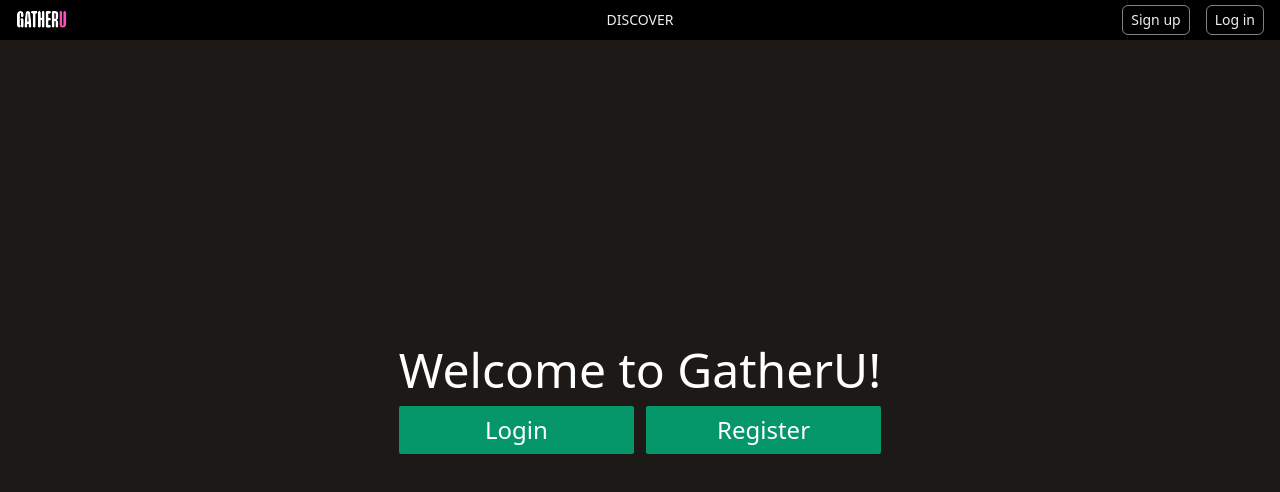
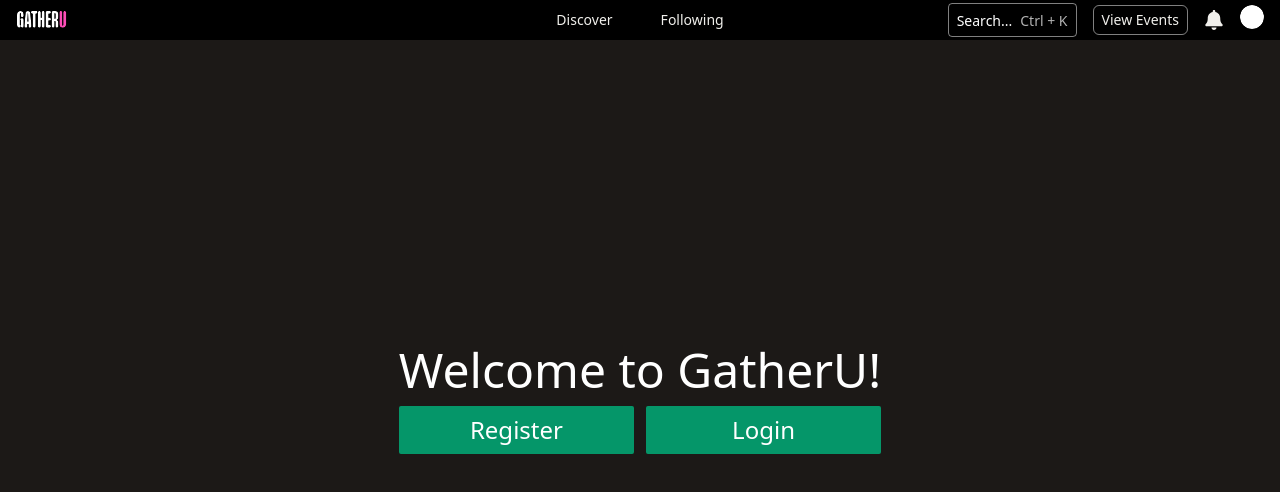
Before and after one commit to hpitta26/club-event-hub, a React (Vite) app in the folder frontend/: page / in a window 1280 px wide. Shown: the top 492 px of the page. Built offline with nearby package versions, Linux system fonts and the light colour scheme; no server answers.

Commit message:
fixed some issues with the navbar not showing the SearchBar button.

```diff
--- a/frontend/src/components/navbars/ClubNavbar.jsx
+++ b/frontend/src/components/navbars/ClubNavbar.jsx
@@ -73,7 +73,7 @@ const ClubNavbar = () => {
         {/* Right: Events Button + Notification + Profile + Mobile Toggle */}
         <div className="pr-4 flex items-center space-x-4">
           <div className="flex items-center space-x-4">
-            {/* SearchBarTrigger removed from here */}
+            <SearchBarTrigger onClick={handleSearchOpen} className="hidden md:block" /> {/* Hide on mobile */}
             <button
               className={`transition-all duration-300 ease-out transform border border-white/50 rounded-md
                 ${eventsClicked
--- a/frontend/src/components/navbars/LoggedOutNavbar.jsx
+++ b/frontend/src/components/navbars/LoggedOutNavbar.jsx
@@ -65,6 +65,7 @@ const LoggedOutNavbar = () => {
         {/* Right: Signup + Login + Mobile Toggle */}
         <div className="pr-4 flex items-center space-x-4">
           <div className="flex items-center space-x-4">
+            <SearchBarTrigger onClick={handleSearchOpen} className="hidden md:block" /> {/* Hide on mobile */}
             <button
               className={`text-sm transition-all duration-300 ease-out transform px-2 py-1 border border-white/50 rounded-md
                 ${signupClicked
--- a/frontend/src/components/navbars/NavbarSelector.jsx
+++ b/frontend/src/components/navbars/NavbarSelector.jsx
@@ -1,20 +1,21 @@
 import React, { useContext } from 'react';
 import LoggedOutNavbar from './LoggedOutNavbar';
-import UserNavbar from './UserNavbar';
+import StudentNavbar from './StudentNavbar.jsx';
 import ClubNavbar from './ClubNavbar';
 import { UserContext } from '../../context/UserContext.jsx';
 
 const NavbarSelector = () => {
   const { userContext } = useContext(UserContext);
+  const navbarType = 'Student'
 
-  if (!userContext) {
-    return <LoggedOutNavbar />; //FOR TESTING CHANGE IT HERE !!!! STILL WORKING ON THIS LOGIC
-  }
+  // if (navbarType === 'LoggedOut') {
+  //   return <LoggedOutNavbar />; //FOR TESTING CHANGE IT HERE !!!! STILL WORKING ON THIS LOGIC
+  // }
 
-  switch (userContext.userType) { // change between User,club and navbarlogic
-    case 'User':
-      return <UserNavbar />;
-    case 'club':
+  switch (navbarType) { // change between User,club and navbarlogic
+    case 'Student':
+      return <StudentNavbar />;
+    case 'Club':
       return <ClubNavbar />;
     default:
       return <LoggedOutNavbar />; // Fallback for unexpected user types
--- a/frontend/src/components/navbars/UserNavbar.jsx
+++ b/frontend/src/components/navbars/StudentNavbar.jsx
@@ -5,7 +5,7 @@ import SearchBarTrigger from './navbarAssets/SearchBarIcon';
 import ProfileIcon from './navbarAssets/ProfileIcon';
 import { FaBell } from 'react-icons/fa';
 
-const UserNavBar = () => {
+const StudentNavbar = () => {
   const [mobileOpen, setMobileOpen] = useState(false);
   const [clickedLink, setClickedLink] = useState(null);
   const [searchOpen, setSearchOpen] = useState(false);
@@ -73,6 +73,7 @@ const UserNavBar = () => {
         {/* Right: Events Button + Notification + Profile + Mobile Toggle */}
         <div className="pr-4 flex items-center space-x-4">
           <div className="flex items-center space-x-4">
+            <SearchBarTrigger onClick={handleSearchOpen} className="hidden md:block" /> {/* Hide on mobile */}
             <button
               className={`transition-all duration-300 ease-out transform border border-white/50 rounded-md
                 ${eventsClicked
@@ -81,7 +82,7 @@ const UserNavBar = () => {
                 md:text-sm md:px-2 md:py-1 text-xs px-1 py-0.5`}
               onClick={handleEventsClick}
             >
-              View Events!
+              View Events
             </button>
             <button className="text-[#F0EFEB] hover:text-gray-300">
               <FaBell className="w-5 h-5" />
@@ -144,4 +145,4 @@ const UserNavBar = () => {
   );
 };
 
-export default UserNavBar;
+export default StudentNavbar;
--- a/frontend/src/components/navbars/navbarAssets/SearchBarIcon.jsx
+++ b/frontend/src/components/navbars/navbarAssets/SearchBarIcon.jsx
@@ -1,10 +1,10 @@
 // SearchBarTrigger.jsx
 import React from 'react';
 
-const SearchBarTrigger = ({ onClick }) => {
+const SearchBarTrigger = ({ onClick, className }) => {
   return (
     <div
-      className="flex items-center border border-white/50 px-2 py-1 rounded cursor-pointer"
+      className={`flex items-center border border-white/50 px-2 py-1 rounded cursor-pointer ${className}`}
       onClick={onClick}
     >
       <span className="mr-2 text-sm">Search...</span>
--- a/frontend/src/components/useSearchKeyListener.js
+++ b/frontend/src/components/useSearchKeyListener.js
@@ -1,5 +1,6 @@
 import { useEffect } from 'react';
 
+// Custom hook that listens for the Ctrl + K key and opens the search bar
 const useSearchKeyListener = (setOpenSearch) => {
   useEffect(() => {
     const handleKeyDown = (e) => {
--- a/frontend/src/pages/Landing.jsx
+++ b/frontend/src/pages/Landing.jsx
@@ -35,8 +35,8 @@ function Landing () {
                     </h1>
                 </div>
                 <div className='grid grid-cols-2 gap-3 text-center'>
+                    <button onClick={() => {setIsOpen(true);setLoginRegister('register')}} className='text-2xl bg-emerald-600 py-2 rounded-sm hover:bg-emerald-500 px-5 text-white'>Register</button>
                     <button onClick={() => {setIsOpen(true);setLoginRegister('login')}} className='text-2xl bg-emerald-600 py-2 rounded-sm hover:bg-emerald-500 px-5 text-white'>Login</button>
-                    <button onClick={() => {setIsOpen(true);setLoginRegister('register')}} className='text-2xl bg-emerald-600 py-2 rounded-sm hover:bg-emerald-500 px-5 text-white'>Register</button>
                 </div>
                 <Modal
                     isOpen={modalIsOpen}
```
